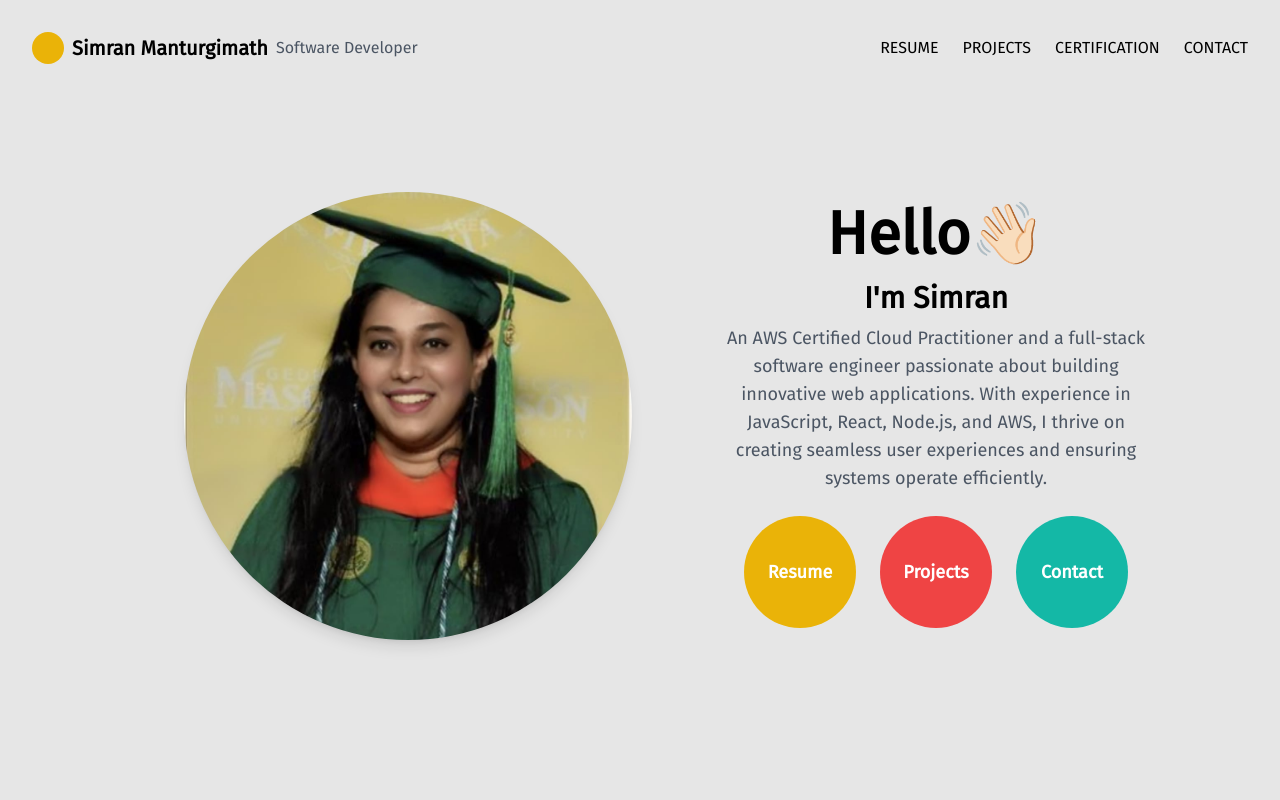
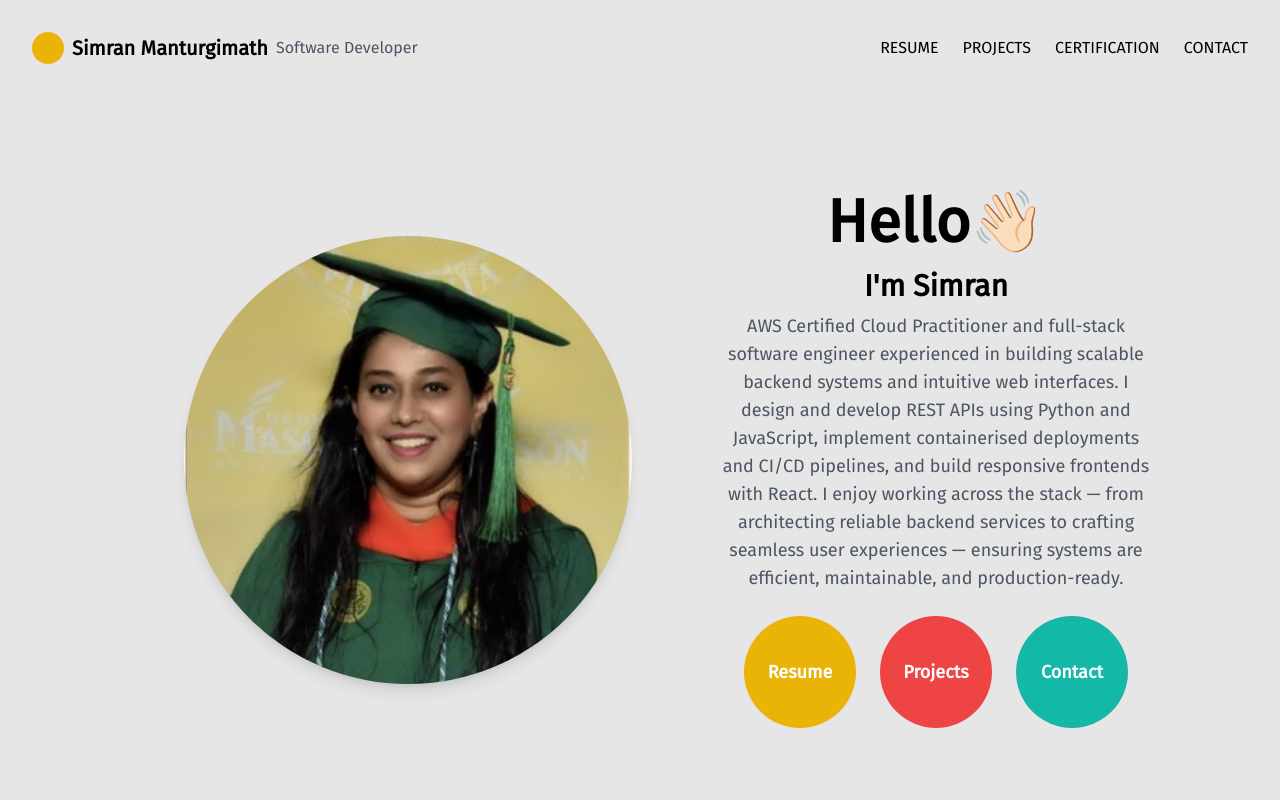
Before and after one commit to Simran-RM/Simran-Portfolio, a React (Vite) app: page / in a window 1280 px wide. Shown: the top 800 px of the page. Built offline with nearby package versions, Linux system fonts and the light colour scheme.

Commit message:
Revise Portfolio component 'about' description
Updated the 'about' prop in the Portfolio component to provide a more detailed description of skills and experience.

```diff
--- a/src/App.jsx
+++ b/src/App.jsx
@@ -66,7 +66,7 @@ function AppContent() {
               path="/"
               element={
                 <Portfolio
-                  about="An AWS Certified Cloud Practitioner and a full-stack software engineer passionate about building innovative web applications. With experience in JavaScript, React, Node.js, and AWS, I thrive on creating seamless user experiences and ensuring systems operate efficiently. "
+                  about="AWS Certified Cloud Practitioner and full-stack software engineer experienced in building scalable backend systems and intuitive web interfaces. I design and develop REST APIs using Python and JavaScript, implement containerised deployments and CI/CD pipelines, and build responsive frontends with React. I enjoy working across the stack — from architecting reliable backend services to crafting seamless user experiences — ensuring systems are efficient, maintainable, and production-ready. "
                   image={myImage}
                 />
               }
```
